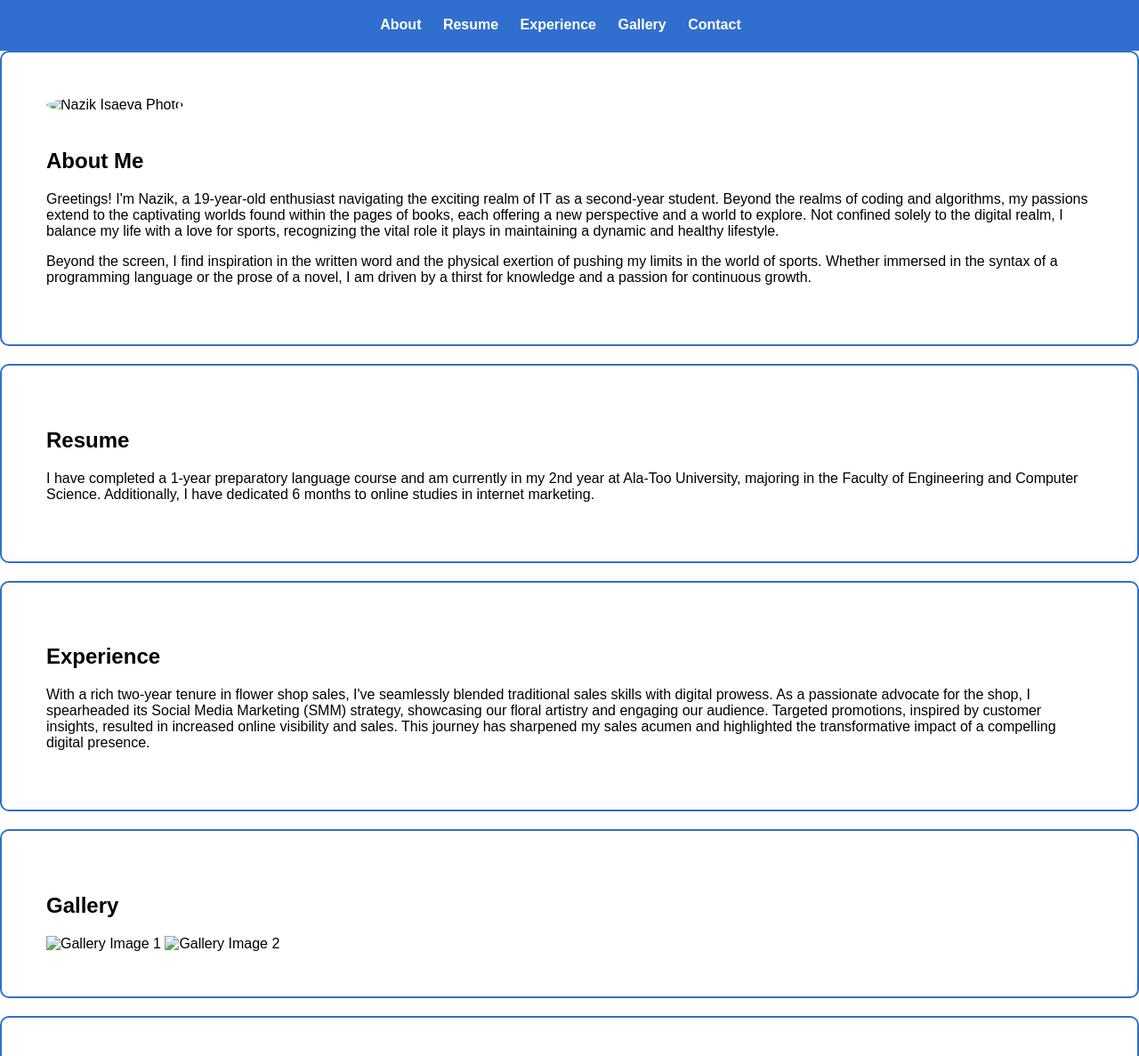
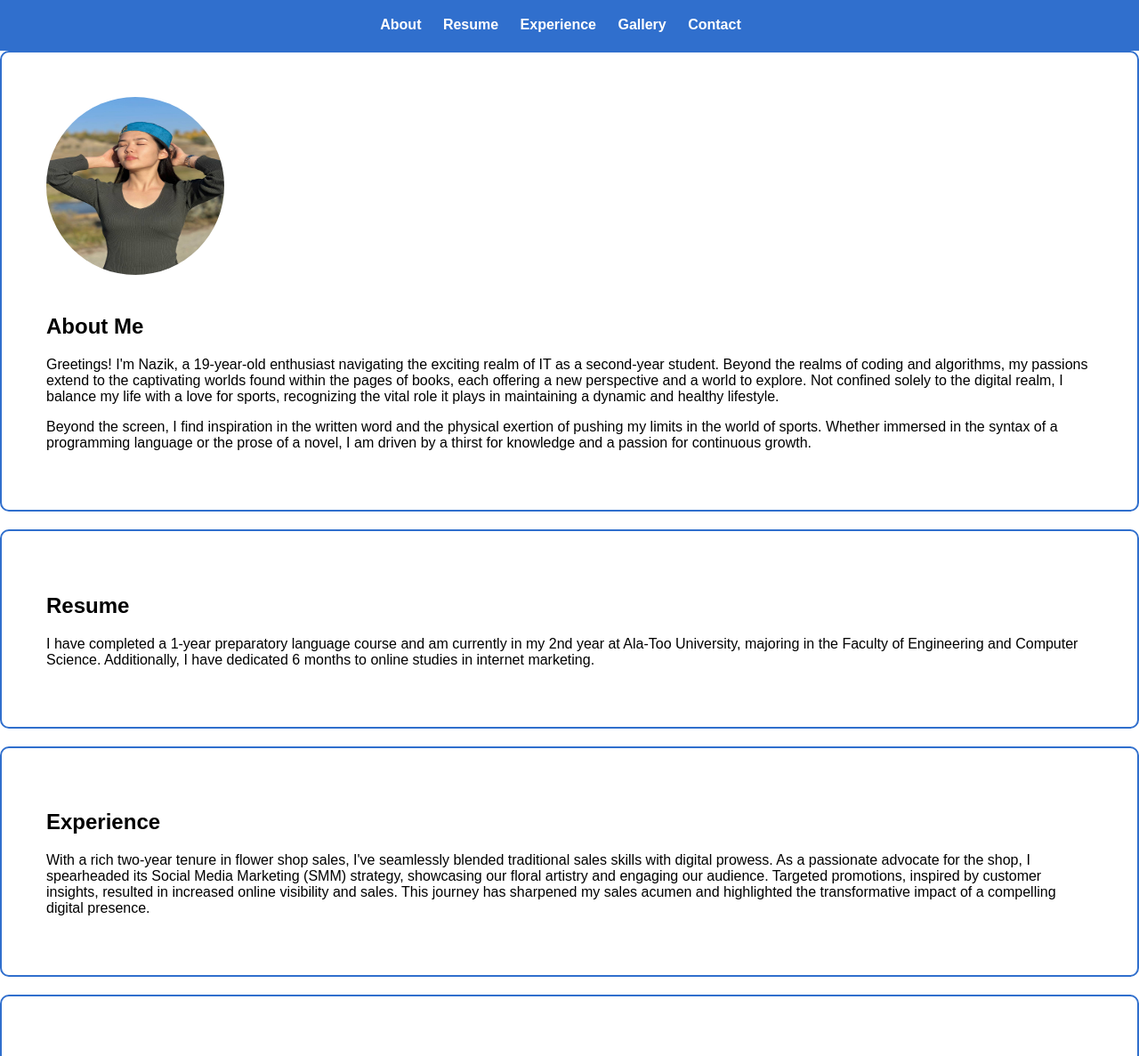
Before and after one commit to isaevanazik6/midterm2, a plain HTML site: page index.html in a window 1280 px wide. Shown: the part 81-1268 px from the top of the page at 89% size. Drawn offline with Linux system fonts and the light colour scheme.

Commit message:
repaired urls of images

```diff
--- a/index.html
+++ b/index.html
@@ -28,7 +28,7 @@
     </header>
 
     <section id="about">
-        <img src="file:///Users/nazik/Desktop/2023-11-13%2019.47.48.jpg" alt="Nazik Isaeva Photo" style="width: 200px; height: 200px; border-radius: 50%; margin-bottom: 20px;">
+        <img src="img/2023-11-13 19.47.48.jpg" alt="Nazik Isaeva Photo" style="width: 200px; height: 200px; border-radius: 50%; margin-bottom: 20px;">
         <h2>About Me</h2>
         <p>Greetings! I'm Nazik, a 19-year-old enthusiast navigating the exciting realm of IT as a second-year student. Beyond the realms of coding and algorithms, my passions extend to the captivating worlds found within the pages of books, each offering a new perspective and a world to explore. Not confined solely to the digital realm, I balance my life with a love for sports, recognizing the vital role it plays in maintaining a dynamic and healthy lifestyle.</p>
         <p>Beyond the screen, I find inspiration in the written word and the physical exertion of pushing my limits in the world of sports. Whether immersed in the syntax of a programming language or the prose of a novel, I am driven by a thirst for knowledge and a passion for continuous growth.</p>
@@ -47,8 +47,8 @@
     <section id="gallery">
         <h2>Gallery</h2>
         <div class="image">
-            <img src="file:///Users/nazik/Desktop/2023-11-13%2019.08.57.jpg" alt="Gallery Image 1">
-            <img src="file:///Users/nazik/Desktop/2023-11-13%2019.09.11.jpg" alt="Gallery Image 2">
+            <img src="img/2023-11-13 19.08.57.jpg" alt="Gallery Image 1">
+            <img src="img/2023-11-13 19.09.11.jpg" alt="Gallery Image 2">
         </div>
     </section>
 
```
Also changed, not shown: img/2023-11-13 19.08.57.jpg (added), img/2023-11-13 19.09.11.jpg (added), img/2023-11-13 19.47.48.jpg (added).
